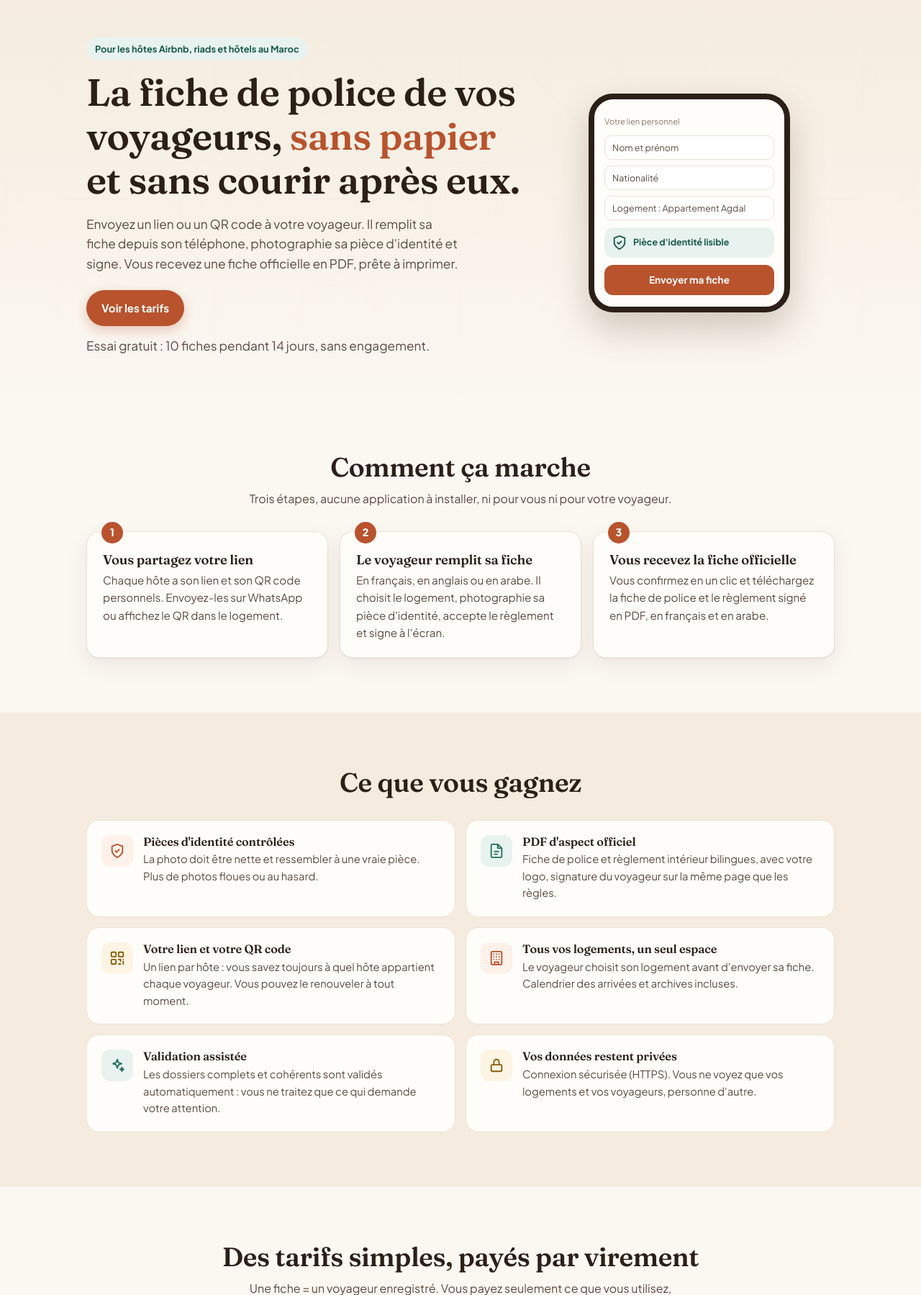
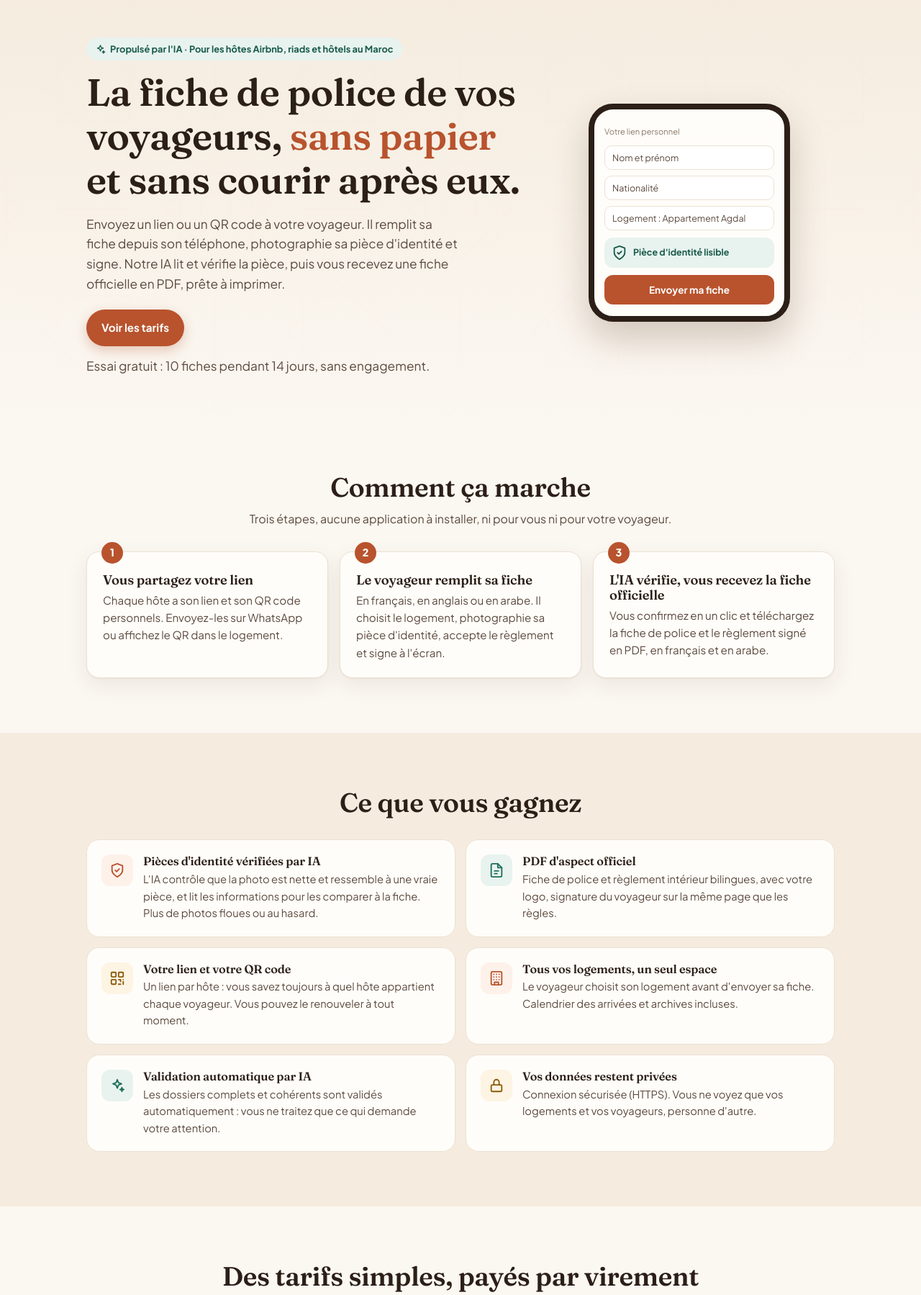
Before and after one commit to asmaezanbouaa/tigmy-host-shield, a FastAPI app: page /presentation in a window 1280 px wide. Shown: the part 63-1862 px from the top of the page at 72% size. Run offline with FastAPI, Linux system fonts and the light colour scheme.

Commit message:
Presentation page: highlight AI-powered ID checks and validation
Co-Authored-By: Claude Sonnet 5.5 <noreply@anthropic.com>

```diff
--- a/app/static/css/landing.css
+++ b/app/static/css/landing.css
@@ -11,6 +11,7 @@ h2{font-size:clamp(1.6rem,4.5vw,2.3rem);text-align:center}
 .lead{max-width:640px;margin:10px auto 0;text-align:center;color:var(--ink-2)}
 section{padding:56px 0}
 svg{width:22px;height:22px;flex:none}
+.kicker svg{width:15px;height:15px}
 
 /* top bar */
 .bar{position:sticky;top:0;z-index:20;background:rgba(251,247,241,.92);backdrop-filter:blur(8px);border-bottom:1px solid var(--line)}
@@ -28,7 +29,7 @@ svg{width:22px;height:22px;flex:none}
 .hero{background:linear-gradient(180deg,var(--sand-100),var(--sand-50));padding:52px 0 40px;position:relative;overflow:hidden}
 .hero::before{content:"";position:absolute;inset:0;background:url(/static/img/zellige.svg) center/340px;opacity:.06;pointer-events:none}
 .hero .wrap{position:relative;display:grid;gap:30px;grid-template-columns:1fr;align-items:center}
-.kicker{display:inline-block;background:var(--zellige-50);color:var(--zellige-600);font-weight:700;font-size:.8rem;padding:6px 12px;border-radius:999px;margin-bottom:14px}
+.kicker{display:inline-flex;align-items:center;gap:6px;background:var(--zellige-50);color:var(--zellige-600);font-weight:700;font-size:.8rem;padding:6px 12px;border-radius:999px;margin-bottom:14px}
 .hero h1{font-size:clamp(2rem,7vw,3.3rem)}
 .hero h1 em{font-style:normal;color:var(--clay-500)}
 .hero p{font-size:1.08rem;color:var(--ink-2);max-width:520px}
--- a/app/templates/landing.html
+++ b/app/templates/landing.html
@@ -20,9 +20,9 @@
   <section class="hero" id="top">
     <div class="wrap">
       <div>
-        <span class="kicker">Pour les hôtes Airbnb, riads et hôtels au Maroc</span>
+        <span class="kicker">{{ icon("sparkles") }} Propulsé par l'IA · Pour les hôtes Airbnb, riads et hôtels au Maroc</span>
         <h1>La fiche de police de vos voyageurs, <em>sans papier</em> et sans courir après eux.</h1>
-        <p>Envoyez un lien ou un QR code à votre voyageur. Il remplit sa fiche depuis son téléphone, photographie sa pièce d'identité et signe. Vous recevez une fiche officielle en PDF, prête à imprimer.</p>
+        <p>Envoyez un lien ou un QR code à votre voyageur. Il remplit sa fiche depuis son téléphone, photographie sa pièce d'identité et signe. Notre IA lit et vérifie la pièce, puis vous recevez une fiche officielle en PDF, prête à imprimer.</p>
         <div class="cta">
           {% if wa(hello) %}<a class="btn btn--wa" href="{{ wa(hello) }}" target="_blank" rel="noopener">{{ icon("chat") }}Nous écrire sur WhatsApp</a>{% endif %}
           <a class="btn btn--primary" href="#tarifs">Voir les tarifs</a>
@@ -47,7 +47,7 @@
       <div class="steps">
         <div class="step"><span class="num">1</span><h3>Vous partagez votre lien</h3><p>Chaque hôte a son lien et son QR code personnels. Envoyez-les sur WhatsApp ou affichez le QR dans le logement.</p></div>
         <div class="step"><span class="num">2</span><h3>Le voyageur remplit sa fiche</h3><p>En français, en anglais ou en arabe. Il choisit le logement, photographie sa pièce d'identité, accepte le règlement et signe à l'écran.</p></div>
-        <div class="step"><span class="num">3</span><h3>Vous recevez la fiche officielle</h3><p>Vous confirmez en un clic et téléchargez la fiche de police et le règlement signé en PDF, en français et en arabe.</p></div>
+        <div class="step"><span class="num">3</span><h3>L'IA vérifie, vous recevez la fiche officielle</h3><p>Vous confirmez en un clic et téléchargez la fiche de police et le règlement signé en PDF, en français et en arabe.</p></div>
       </div>
     </div>
   </section>
@@ -56,11 +56,11 @@
     <div class="wrap">
       <h2>Ce que vous gagnez</h2>
       <div class="grid">
-        <div class="card"><span class="ic">{{ icon("shield") }}</span><div><h3>Pièces d'identité contrôlées</h3><p>La photo doit être nette et ressembler à une vraie pièce. Plus de photos floues ou au hasard.</p></div></div>
+        <div class="card"><span class="ic">{{ icon("shield") }}</span><div><h3>Pièces d'identité vérifiées par IA</h3><p>L'IA contrôle que la photo est nette et ressemble à une vraie pièce, et lit les informations pour les comparer à la fiche. Plus de photos floues ou au hasard.</p></div></div>
         <div class="card"><span class="ic">{{ icon("file") }}</span><div><h3>PDF d'aspect officiel</h3><p>Fiche de police et règlement intérieur bilingues, avec votre logo, signature du voyageur sur la même page que les règles.</p></div></div>
         <div class="card"><span class="ic">{{ icon("qr") }}</span><div><h3>Votre lien et votre QR code</h3><p>Un lien par hôte : vous savez toujours à quel hôte appartient chaque voyageur. Vous pouvez le renouveler à tout moment.</p></div></div>
         <div class="card"><span class="ic">{{ icon("building") }}</span><div><h3>Tous vos logements, un seul espace</h3><p>Le voyageur choisit son logement avant d'envoyer sa fiche. Calendrier des arrivées et archives incluses.</p></div></div>
-        <div class="card"><span class="ic">{{ icon("sparkles") }}</span><div><h3>Validation assistée</h3><p>Les dossiers complets et cohérents sont validés automatiquement : vous ne traitez que ce qui demande votre attention.</p></div></div>
+        <div class="card"><span class="ic">{{ icon("sparkles") }}</span><div><h3>Validation automatique par IA</h3><p>Les dossiers complets et cohérents sont validés automatiquement : vous ne traitez que ce qui demande votre attention.</p></div></div>
         <div class="card"><span class="ic">{{ icon("lock") }}</span><div><h3>Vos données restent privées</h3><p>Connexion sécurisée (HTTPS). Vous ne voyez que vos logements et vos voyageurs, personne d'autre.</p></div></div>
       </div>
     </div>
```
